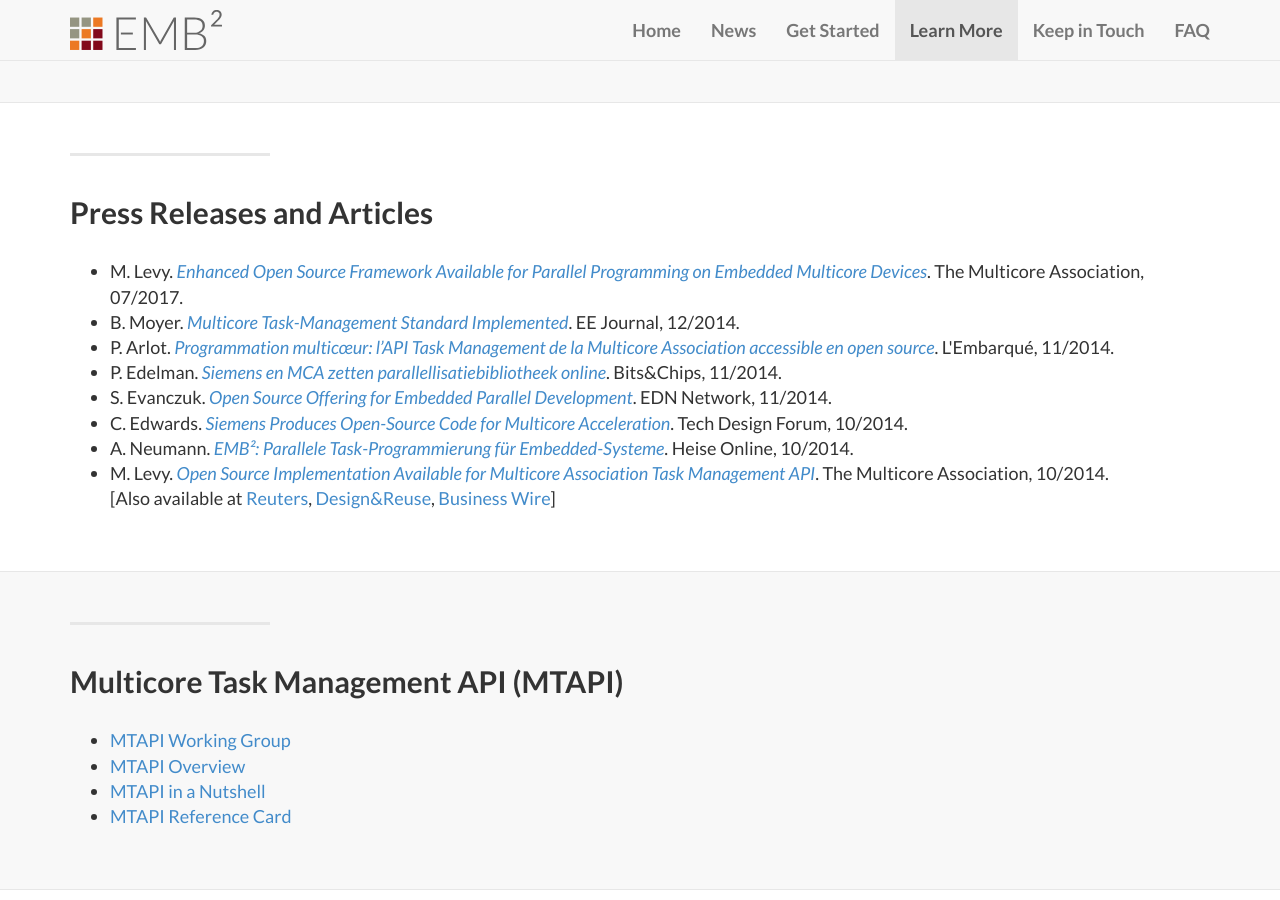
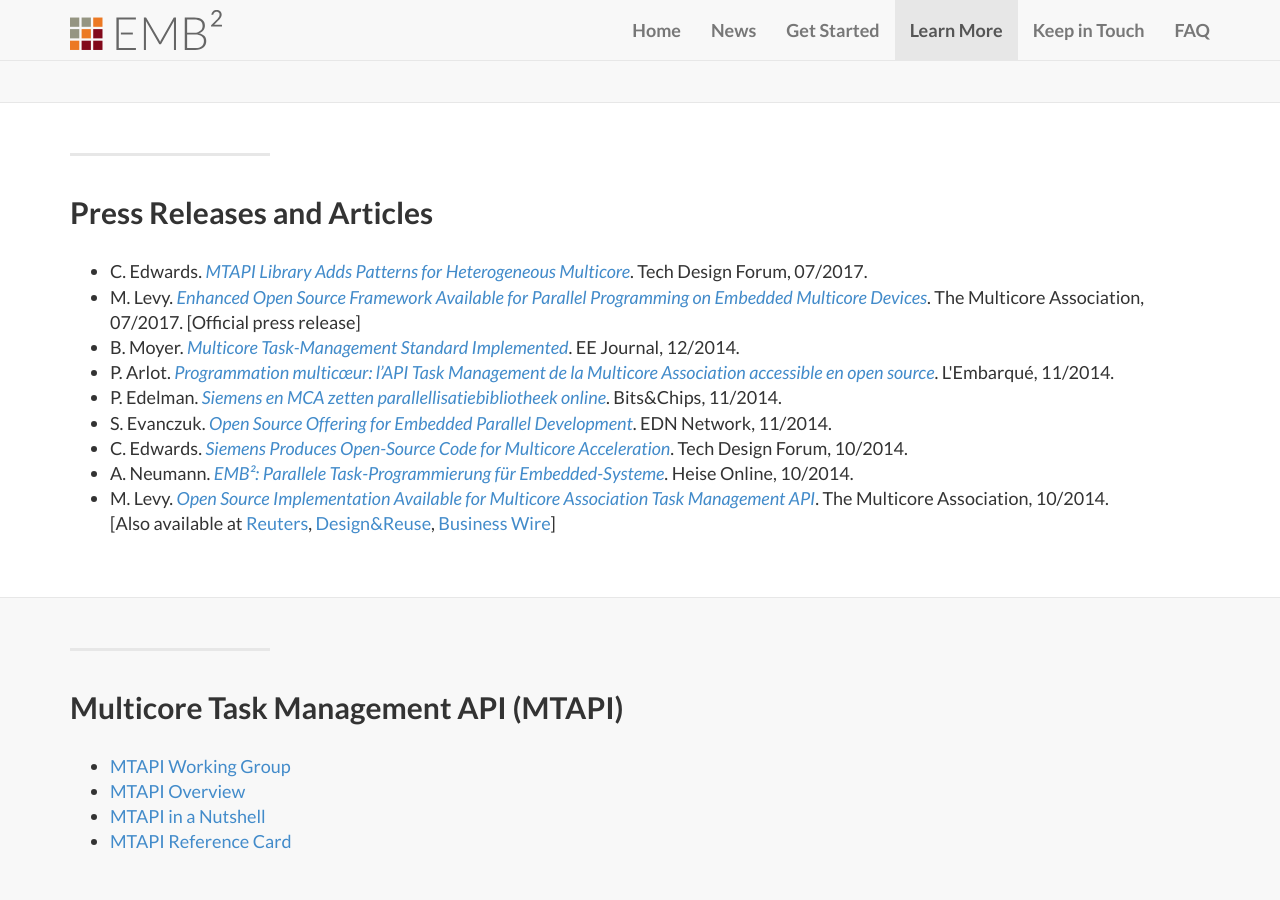
Before and after one commit to siemens/embb, a Jekyll site: the page built from learn_more.html, in a window 1280 px wide and 900 px high, scrolled down 1268 px. Built offline with Jekyll 4.4.1, drawn with Linux system fonts in a browser that asks for light colours.

Commit message:
News: MCA Press Release

```diff
--- a/learn_more.html
+++ b/learn_more.html
@@ -65,7 +65,8 @@
       <div class="row">
         <div class="col-sm-12">
           <ul>
-		    <li>M. Levy. <em><a href="http://www.webwire.com/ViewPressRel.asp?aId=210965">Enhanced Open Source Framework Available for Parallel Programming on Embedded Multicore Devices</a></em>. The Multicore Association, 07/2017.<br></li>
+		    <li>C. Edwards. <em><a href="http://www.techdesignforums.com/blog/2017/07/18/embb-mtapi-library-patterns-for-heterogeneous-multicore/">MTAPI Library Adds Patterns for Heterogeneous Multicore</a></em>. Tech Design Forum, 07/2017.</li>
+		    <li>M. Levy. <em><a href="http://www.webwire.com/ViewPressRel.asp?aId=210965">Enhanced Open Source Framework Available for Parallel Programming on Embedded Multicore Devices</a></em>. The Multicore Association, 07/2017. [Official press release]<br></li>
             <li>B. Moyer. <em><a href="http://eejournal.com/blog/multicore-task-management-standard-implemented/">Multicore Task-Management Standard Implemented</a></em>. EE Journal, 12/2014.</li>
             <li>P. Arlot. <em><a href="http://www.lembarque.com/programmation-multicoeur-lapi-task-management-de-la-multicore-association-accessible-en-open-source_002800">Programmation multicœur: l’API Task Management de la Multicore Association accessible en open source</a></em>. L'Embarqué, 11/2014.</li>
             <li>P. Edelman. <em><a href="http://bits-chips.nl/artikel/siemens-en-mca-zetten-parallellisatiebibliotheek-online.html">Siemens en MCA zetten parallellisatiebibliotheek online</a></em>. Bits&Chips, 11/2014.</li>
```
Also changed, not shown: _news/20170718-MCA_Press_Release.md (added, +5 -0 lines).
